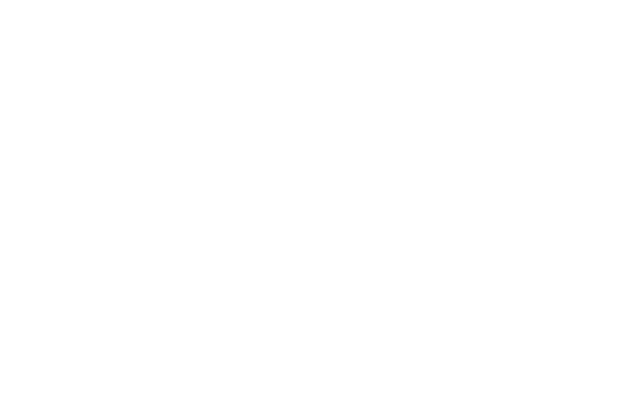
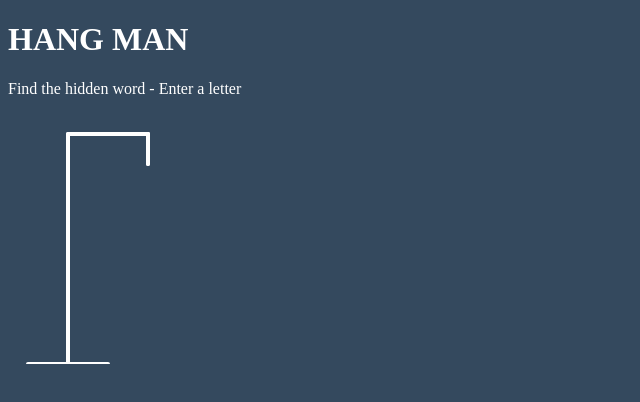
Before and after one commit to HongSeon-Coding/Vanilla_JS, a plain HTML site: page HangMan/HangMan.html in a window 1280 px wide. Shown: the whole page, without its empty margins (0-640 px from the left). Drawn offline with Linux system fonts and the light colour scheme.

Commit message:
Maing Styling

```diff
--- a/HangMan/HangMan.css
+++ b/HangMan/HangMan.css
@@ -0,0 +1,13 @@
+body {
+    background-color:#34495e;
+    color:#fff;
+}
+.figure-container {
+    fill: transparent;
+    stroke:#fff;
+    stroke-width: 4px;
+    stroke-linecap: round;
+}
+.figure-part {
+    display:none;
+}
--- a/HangMan/HangMan.html
+++ b/HangMan/HangMan.html
@@ -7,6 +7,29 @@
     <title>HANG-MAN</title>
 </head>
 <body>
+    <h1>HANG MAN</h1>
+    <p>Find the hidden word - Enter a letter</p>
+
+    <div class="game-container">
+        <svg height="250" width="200" class="figure-container">
+            <!-- Rod -->
+            <line x1="60" y1="20" x2="140" y2="20"></line>
+            <line x1="140" y1="20" x2="140" y2="50"></line>
+            <line x1="60" y1="20" x2="60" y2="250"></line>
+            <line x1="20" y1="250" x2="100" y2="250"></line>
+            <line x1="140" y1="20" x2="140" y2="50"></line>
+            <!-- Head -->
+            <circle cx="140" cy="70" r="20" class="figure-part"></circle>
+            <!-- body -->
+            <line x1="140" y1="90" x2="140" y2="150" class="figure-part"></line>
+            <!-- Arms -->
+            <line x1="140" y1="120" x2="120" y2="100" class="figure-part"></line>
+            <line x1="140" y1="120" x2="160" y2="100" class="figure-part"></line>
+            <!-- Logs -->
+            <line x1="140" y1="150" x2="120" y2="180" class="figure-part"></line>
+            <line x1="140" y1="150" x2="160" y2="180" class="figure-part"></line>
+        </svg>
+    </div>
     <script src="HangMan.js"></script>
 </body>
 </html>
```
